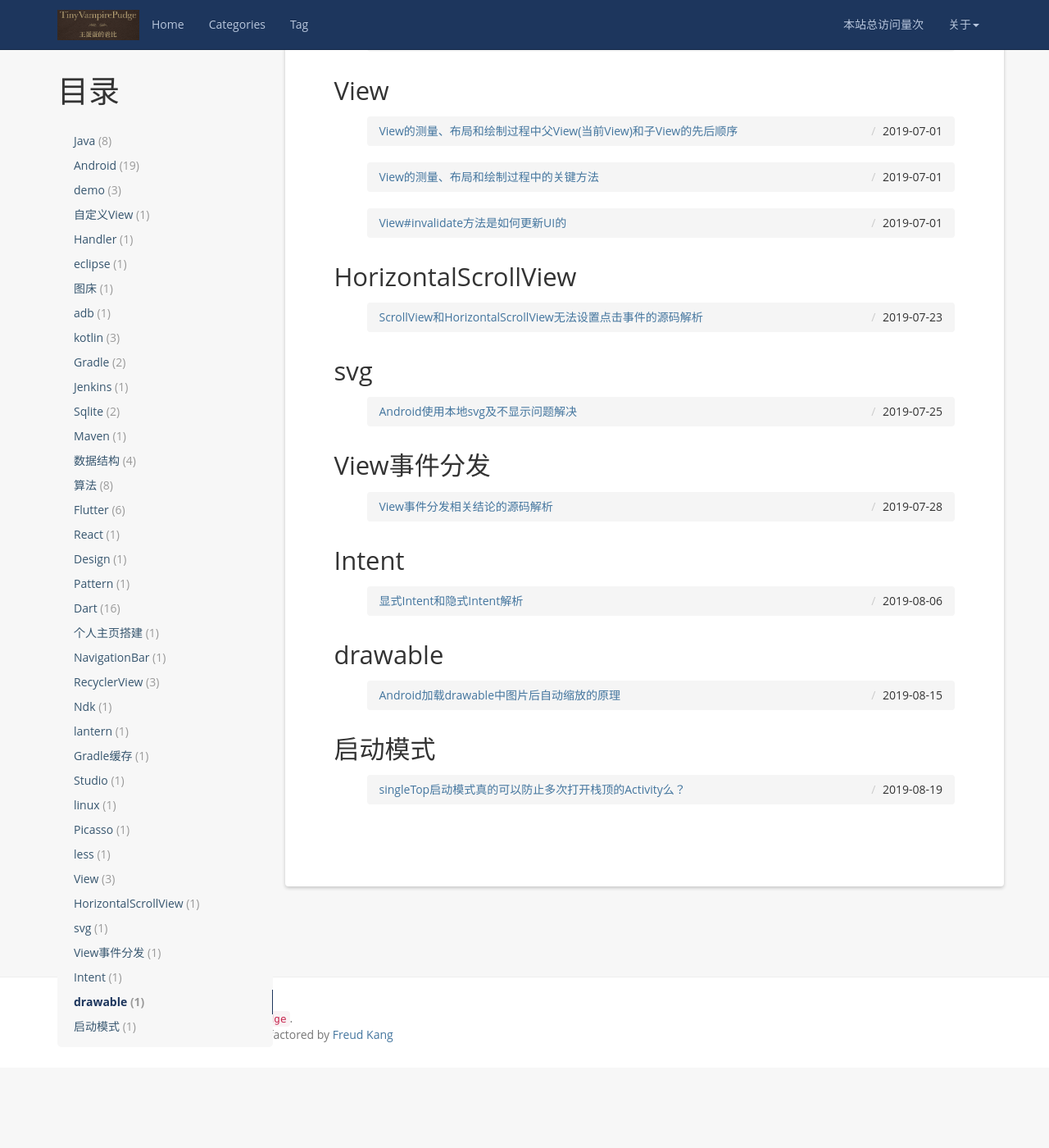
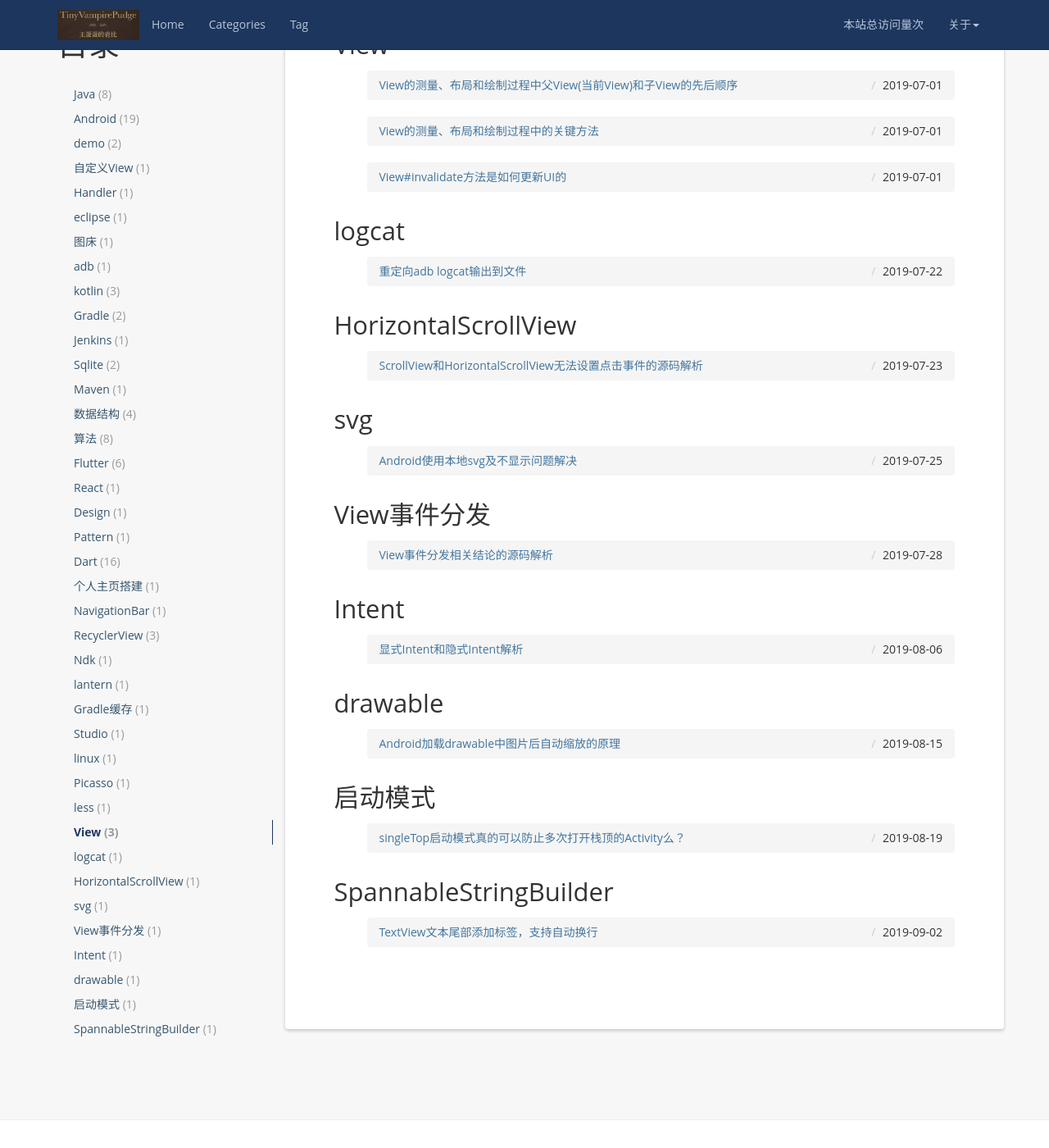
Before and after one commit to tinyvampirepudge/tinyvampirepudge.github.io, a Jekyll site: the page built from categories/index.html, in a window 1280 px wide and 1400 px high, scrolled down 7172 px. Shown: the whole window at 82% size. Built offline with Jekyll 4.4.1, drawn with Linux system fonts in a browser that asks for light colours; nearby versions of some CDN libraries; comment, search, counter and statistics services are not loaded; before the commit the page ends 8474 px from its top, so only the background shows below that; part of the change alters nothing that is shown.

Commit message:
TextView文本尾部添加标签，支持自动换行

````diff
--- a/_posts/2019-07-22-android-logcat-redirect-to-file.md
+++ b/_posts/2019-07-22-android-logcat-redirect-to-file.md
@@ -1,9 +1,9 @@
 ---
 layout: post
-title:  创建文章demo
+title:  重定向adb logcat输出到文件
 date:   2019-07-22 15:26:37 +0800
-categories: demo
-tag: [demo]
+categories: logcat
+tag: [logcat]
 ---
 
 * content
--- /dev/null
+++ b/_posts/2019-09-02-spannablestringbuilder-imagespan-bitmap-view-tag.md
@@ -0,0 +1,179 @@
+---
+layout: post
+title:  TextView文本尾部添加标签，支持自动换行
+date:   2019-09-02 16:16:11 +0800
+categories: SpannableStringBuilder
+tag: [SpannableStringBuilder]
+---
+
+* content
+{:toc}
+
+
+
+### TextView文本尾部添加标签，支持自动换行
+
+#### 需求
+
+开发过程中我们经常会遇到文字尾部添加标签的需求，看是很简单，其实蛮难做的。比如我们的设计稿如下：
+
+![](https://imgconvert.csdnimg.cn/aHR0cHM6Ly90aW55dG9uZ3RvbmctMTI1NTY4ODQ4Mi5jb3MuYXAtYmVpamluZy5teXFjbG91ZC5jb20vV2VjaGF0SU1HMjguanBlZw?x-oss-process=image/format,png)
+
+打眼一看，一个水平方向线性布局就解决了，内部写两个TextView就行。
+
+```
+<LinearLayout
+    android:layout_width="match_parent"
+    android:layout_height="wrap_content"
+    android:orientation="horizontal"
+    android:padding="20dp">
+
+    <TextView
+        android:id="@+id/tv3"
+        android:layout_width="wrap_content"
+        android:layout_height="wrap_content"
+        android:text="天行健，君子以自强不息；"
+        android:textColor="#000"
+        android:textSize="15sp" />
+
+    <TextView
+        android:id="@+id/tv4"
+        android:layout_width="wrap_content"
+        android:layout_height="wrap_content"
+        android:background="@drawable/room_member_role_bg"
+        android:paddingLeft="6dp"
+        android:paddingRight="6dp"
+        android:text="王蛋蛋的芭比"
+        android:textColor="#000"
+        android:textSize="15sp" />
+
+</LinearLayout>
+```
+
+emmmmm，但是，要是文字是多行的呢，我们的标签还能顺利的放在后面么？
+
+如果第一行文本过长，我们就会得到下面的结果：
+尾部标签显示不全：
+
+![](https://imgconvert.csdnimg.cn/aHR0cHM6Ly90aW55dG9uZ3RvbmctMTI1NTY4ODQ4Mi5jb3MuYXAtYmVpamluZy5teXFjbG91ZC5jb20vV2VjaGF0SU1HMzAuanBlZw?x-oss-process=image/format,png)
+
+或者如下，尾部标签直接不显示。
+
+![](https://imgconvert.csdnimg.cn/aHR0cHM6Ly90aW55dG9uZ3RvbmctMTI1NTY4ODQ4Mi5jb3MuYXAtYmVpamluZy5teXFjbG91ZC5jb20vV2VjaGF0SU1HMzEuanBlZw?x-oss-process=image/format,png)
+
+如果文字最后一行的剩余空间放不下我们的尾部标签，比较通用的做法是让标签换行。
+
+我们想要的是这样的：
+
+![](https://imgconvert.csdnimg.cn/aHR0cHM6Ly90aW55dG9uZ3RvbmctMTI1NTY4ODQ4Mi5jb3MuYXAtYmVpamluZy5teXFjbG91ZC5jb20vV2VjaGF0SU1HMzIuanBlZw?x-oss-process=image/format,png)
+
+接下来我们一步步实现这个需求。
+
+#### 使用SpannableStringBuilder + ImageSpan实现
+
+使用过SpannableStringBuilder的同学都惊叹于它的强大，通过`SpannableStringBuilder#setSpan()`我们可以给TextView的文本设置独特的样式，比如加粗、斜体、字体大小、字体颜色、背景颜色、图片、删除线、下划线、点击事件等等。
+
+我们这里也使用`SpannableStringBuilder + 特定Span`的方式来实现。
+
+我们的尾部标签实质上是`给特定文本添加一个drawable背景`，经过调研发现，虽然我们可以通过`ReplacementSpan`等方式给文字绘制drawable背景，但是背景上方的文字却不显示，这个方案就暂时夭折了。
+
+回过头来，我们发现`SpannableStringBuilder + ImageSpan`可以实现将图片自动换行，并且如果剩余空间不足时图片会自动换行，如下所示：
+
+![](https://imgconvert.csdnimg.cn/aHR0cHM6Ly90aW55dG9uZ3RvbmctMTI1NTY4ODQ4Mi5jb3MuYXAtYmVpamluZy5teXFjbG91ZC5jb20vV2VjaGF0SU1HMzMuanBlZw?x-oss-process=image/format,png)
+
+从第二个TextView可以看出，当前行的剩余空间不够放置`ImageSpan`图片时，会自动换行。这样就解决了我们的自动换行的问题。
+
+我们接下来看下ImageSpan的构造方法，会发现它不仅支持Drawable，还支持Bitmap对象，具体如下：
+
+![](https://imgconvert.csdnimg.cn/aHR0cHM6Ly90aW55dG9uZ3RvbmctMTI1NTY4ODQ4Mi5jb3MuYXAtYmVpamluZy5teXFjbG91ZC5jb20vV1gyMDE5MDkwMi0xNTM3NDIlNDAyeC5wbmc?x-oss-process=image/format,png)
+
+我们还知道，View有个`getDrawingCache()`方法，它可以生成当前View的Bitmap缓存。
+
+此时我们的实现思路可以串起来了，具体如下图：
+
+![](https://imgconvert.csdnimg.cn/aHR0cHM6Ly90aW55dG9uZ3RvbmctMTI1NTY4ODQ4Mi5jb3MuYXAtYmVpamluZy5teXFjbG91ZC5jb20vV1gyMDE5MDkwMi0xNTUxMDMlNDAyeC5wbmc?x-oss-process=image/format,png)
+
+#### 代码实现
+
+具体分为四步：
+①创建TextView对象，设置drawable背景，设置字体样式，设置间距，设置文本等
+②将View生成Bitmap对象
+③根据Bitmap对象生成ImageSpan对象
+④将ImageSpan对象设置到SpannableStringBuilder的对应位置
+
+具体代码如下：注释写的很清楚，这里就不再赘述。
+
+```
+private void addTagToTextView(TextView target, String title, String tag) {
+    if (TextUtils.isEmpty(title)) {
+        title = "";
+    }
+
+    String content = title + tag;
+
+
+    /**
+     * 创建TextView对象，设置drawable背景，设置字体样式，设置间距，设置文本等
+     * 这里我们为了给TextView设置margin，给其添加了一个父容器LinearLayout。不过他俩都只是new出来的，不会添加进任何布局
+     */
+    LinearLayout layout = new LinearLayout(this);
+    TextView textView = new TextView(this);
+    textView.setText(tag);
+    textView.setBackground(getResources().getDrawable(R.drawable.room_member_role_bg));
+    textView.setTextSize(12);
+    textView.setTextColor(Color.parseColor("#FDA413"));
+    textView.setIncludeFontPadding(false);
+    textView.setPadding(ScreenUtils.dip2px(this, 6), 0,
+            ScreenUtils.dip2px(this, 6), 0);
+    textView.setHeight(ScreenUtils.dip2px(this, 17));
+    textView.setGravity(Gravity.CENTER_VERTICAL);
+
+    LinearLayout.LayoutParams layoutParams = new LinearLayout.LayoutParams(ViewGroup.LayoutParams.WRAP_CONTENT, ViewGroup.LayoutParams.WRAP_CONTENT);
+    // 设置左间距
+    layoutParams.leftMargin = ScreenUtils.dip2px(this, 6);
+    // 设置下间距，简单解决ImageSpan和文本竖直方向对齐的问题
+    layoutParams.bottomMargin = ScreenUtils.dip2px(this, 3);
+    layout.addView(textView, layoutParams);
+
+    /**
+     * 第二步，测量，绘制layout，生成对应的bitmap对象
+     */
+    layout.setDrawingCacheEnabled(true);
+    layout.measure(View.MeasureSpec.makeMeasureSpec(0, View.MeasureSpec.UNSPECIFIED), View.MeasureSpec.makeMeasureSpec(0, View.MeasureSpec.UNSPECIFIED));
+    // 给上方设置的margin留出空间
+    layout.layout(0, 0, textView.getMeasuredWidth() + ScreenUtils.dip2px(this, (6 + 3)), textView.getMeasuredHeight());
+    // 获取bitmap对象
+    Bitmap bitmap = Bitmap.createBitmap(layout.getDrawingCache());
+    //千万别忘最后一步
+    layout.destroyDrawingCache();
+
+    /**
+     * 第三步，通过bitmap生成我们需要的ImageSpan对象
+     */
+    ImageSpan imageSpan = new ImageSpan(this, bitmap);
+
+
+    /**
+     * 第四步将ImageSpan对象设置到SpannableStringBuilder的对应位置
+     */
+    SpannableStringBuilder ssb = new SpannableStringBuilder(content);
+    //将尾部tag字符用ImageSpan替换
+    ssb.setSpan(imageSpan, title.length(), content.length(), Spanned.SPAN_EXCLUSIVE_INCLUSIVE);
+    target.setText(ssb);
+}
+```
+
+项目地址：[Android_Base_Demo](https://github.com/tinyvampirepudge/Android_Base_Demo)
+
+
+具体代码请看：[SpannableStringBuilderActivity](https://github.com/tinyvampirepudge/Android_Base_Demo/blob/master/app/src/main/java/com/tiny/demo/firstlinecode/uicomponents/textview/SpannableStringBuilderActivity.java)
+
+页面入口展示：
+
+![页面入口展示](https://imgconvert.csdnimg.cn/aHR0cHM6Ly90aW55dG9uZ3RvbmctMTI1NTY4ODQ4Mi5jb3MuYXAtYmVpamluZy5teXFjbG91ZC5jb20vU2VwLTAyLTIwMTklMjAxNi0wOC0yNy5naWY)
+
+当然了，实现这种需求的方式有很多种，这里的这种方式比较取巧。大家如果有好的实现方式，还望不吝赐教，比心。
+
+#### 参考
+
+[Textview转化成Bitmap对象](https://blog.csdn.net/qq_17422503/article/details/50346445)
````
